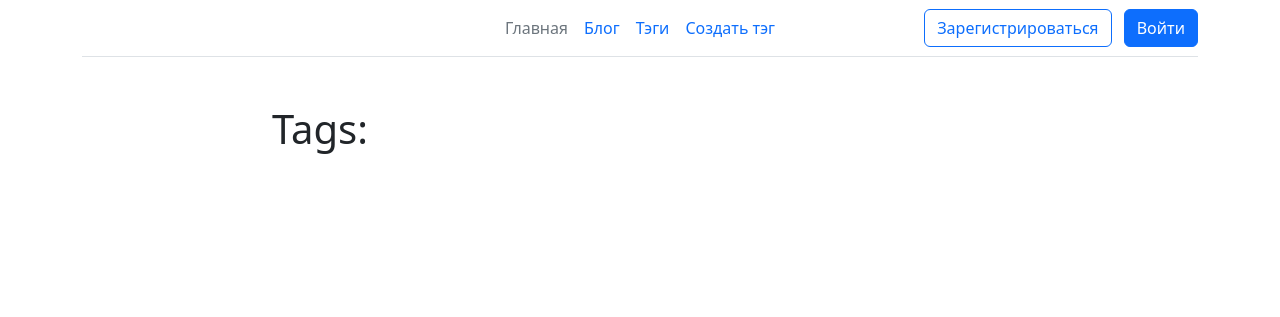
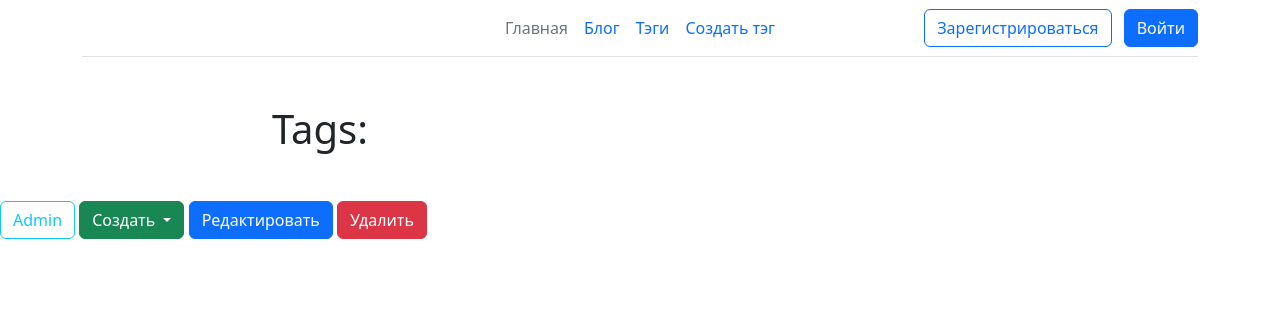
Before and after one commit to synthematik/django_blog, a Django app: page /blog/tags/ in a window 1280 px wide. Shown: the top 317 px of the page. Run offline with Django 4.2, Linux system fonts and the light colour scheme; data that the repository does not hold is empty.

Commit message:
Updated all html pages, added admin panel

```diff
--- a/templates/base.html
+++ b/templates/base.html
@@ -1,11 +1,15 @@
+{% load static %}
 <!doctype html>
 <html lang="en">
  <meta charset="UTF-8">
     <meta name="viewport"
           content="width=device-width, user-scalable=no, initial-scale=1.0, maximum-scale=1.0, minimum-scale=1.0">
     <meta http-equiv="X-UA-Compatible" content="ie=edge">
+    <script src="https://cdn.jsdelivr.net/npm/bootstrap@5.3.2/dist/js/bootstrap.bundle.min.js" integrity="sha384-C6RzsynM9kWDrMNeT87bh95OGNyZPhcTNXj1NW7RuBCsyN/o0jlpcV8Qyq46cDfL"
+            crossorigin="anonymous"></script>
     <link href="https://cdn.jsdelivr.net/npm/bootstrap@5.3.2/dist/css/bootstrap.min.css" rel="stylesheet"
           integrity="sha384-T3c6CoIi6uLrA9TneNEoa7RxnatzjcDSCmG1MXxSR1GAsXEV/Dwwykc2MPK8M2HN" crossorigin="anonymous">
+    <link rel="stylesheet" href="{% static 'css/style.css' %}">
     <title>
         {% block title %}
             Главная
@@ -50,5 +54,14 @@
     </div>
 </div>
 
+
+<div class="admin-panel align-items-center">
+    <a href="/admin" class="btn btn-outline-info">Admin</a>
+    {% block admin-panel %}
+
+    {% endblock %}
+</div>
+
+
 </body>
 </html>
--- a/templates/blog/base_blog.html
+++ b/templates/blog/base_blog.html
@@ -2,6 +2,23 @@
 
 {% block title %}
 Блог - {{ block.super }}
+{% endblock %}
+
+{% block admin-panel %}
+
+    <div class="btn-group">
+      <button type="button" class="btn btn-success dropdown-toggle" data-bs-toggle="dropdown" aria-expanded="false">
+        Создать
+      </button>
+      <ul class="dropdown-menu">
+          <li><a class="dropdown-item" href="{% url 'post_create_url' %}">Пост</a></li>
+          <li><a class="dropdown-item" href="{% url 'tag_create_url' %}">Тэг</a></li>
+      </ul>
+    </div>
+
+    <a href="{{ admin_obj.get_update_url }}" class="btn btn-primary edit" style="{% if detail %}display: block;{% endif %}">Редактировать</a>
+    <a href="{{ admin_obj.get_delete_url }}" class="btn btn-danger delete" style="{% if detail %}display: block;{% endif %}">Удалить</a>
+
 {% endblock %}
 
 {% block body %}
--- a/templates/blog/post_detail.html
+++ b/templates/blog/post_detail.html
@@ -1,4 +1,4 @@
-{% extends 'base.html' %}
+{% extends 'blog/base_blog.html' %}
 
 {% block title %}
     {{ post.title }} - {{ block.super }}
--- a/templates/blog/tag_detail.html
+++ b/templates/blog/tag_detail.html
@@ -1,4 +1,4 @@
-{% extends 'base.html' %}
+{% extends 'blog/base_blog.html' %}
 
 {% block title %}
 
--- a/templates/blog/tags_list.html
+++ b/templates/blog/tags_list.html
@@ -1,4 +1,4 @@
-{% extends 'base.html' %}
+{% extends 'blog/base_blog.html' %}
 
 {% block title %}
 
```
